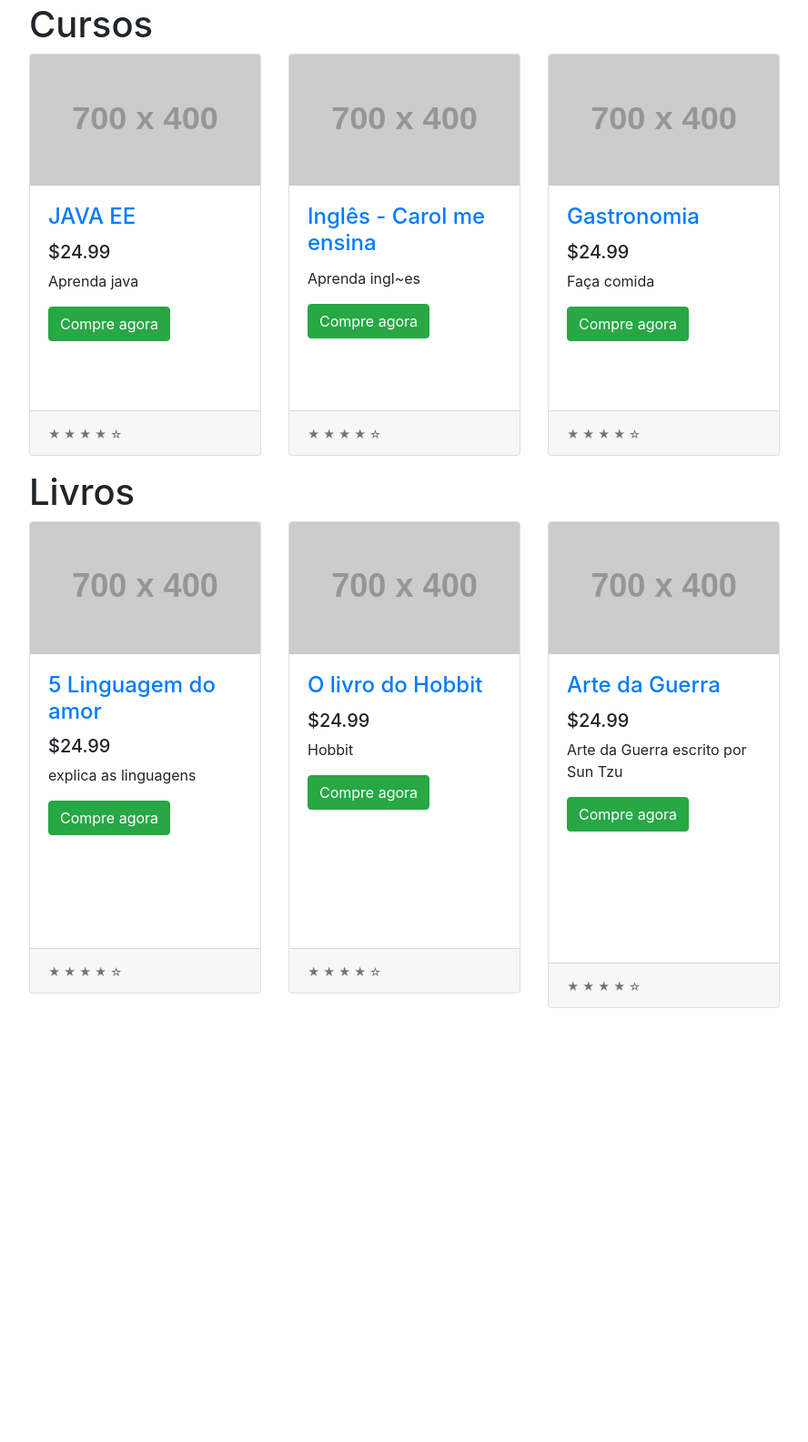
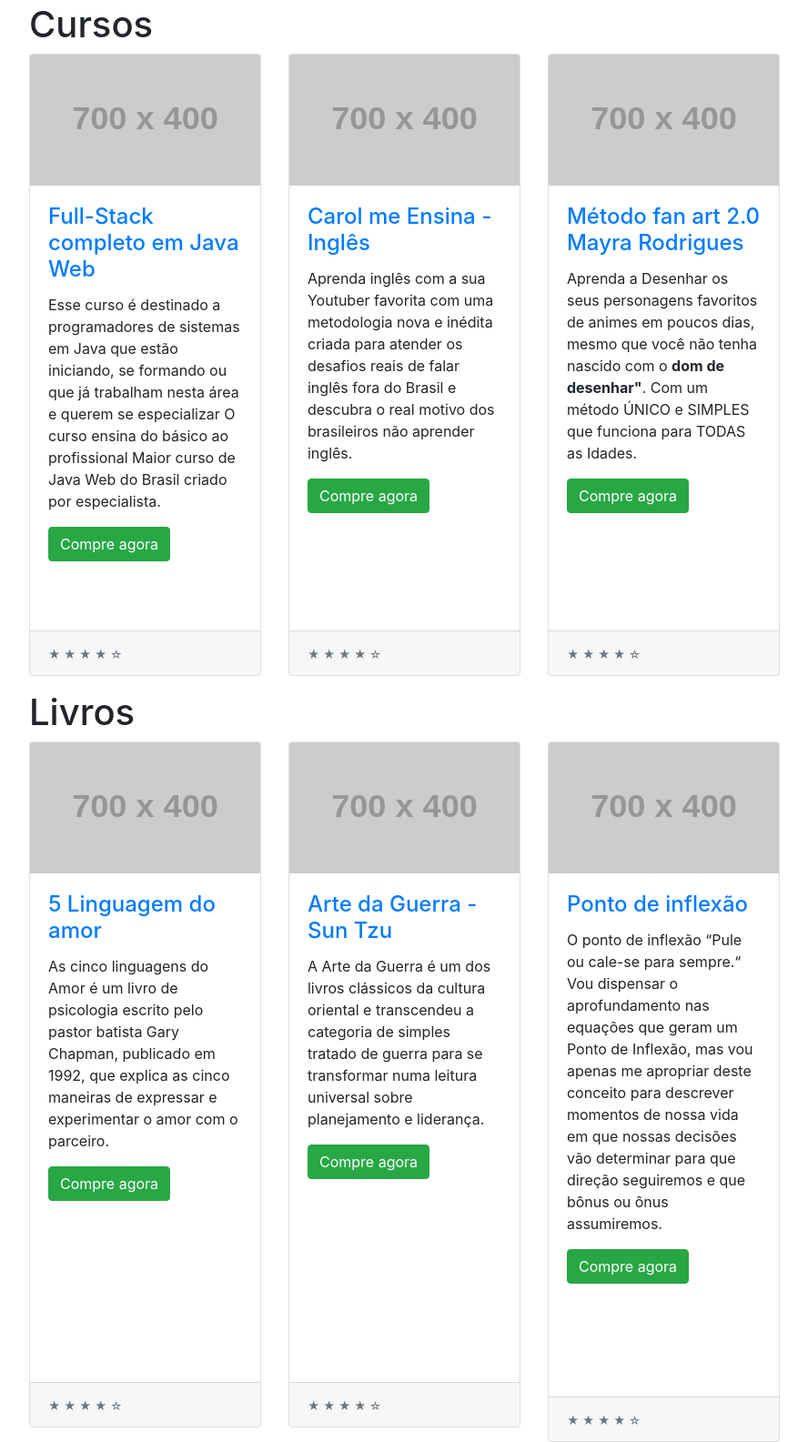
Before and after one commit to IltonBJSilva/layout-area-de-compras, a plain HTML site: page index.html in a window 1280 px wide. Shown: the part 366-1951 px from the top of the page at 91% size, without its empty margins (53-941 px from the left). Before the commit the page ends 1474 px from the top, so only its background shows below. Drawn offline with nearby package versions, Linux system fonts and the light colour scheme; placeholder pictures from the web are drawn by us.

Commit message:
Adiciona titulo dos cursos e descrição e botão que leva aos cursos

```diff
--- a/index.html
+++ b/index.html
@@ -1,7 +1,7 @@
 <!DOCTYPE html>
 <html>
     <head>
-        <title>Bootstrap Example</title>
+        <title>Loja</title>
         <meta name="viewport" content="width=device-width, initial-scale=1">
         <link rel="stylesheet" href="https://maxcdn.bootstrapcdn.com/bootstrap/4.4.1/css/bootstrap.min.css">
         <script src="https://ajax.googleapis.com/ajax/libs/jquery/3.4.1/jquery.min.js"></script>
@@ -53,11 +53,17 @@
                       <div class="card-body">
 
                         <h4 class="card-title">
-                          <a href="#">JAVA EE</a>
+                          <a target="_blank" href="#">Full-Stack completo em Java Web
+                            </a>
                         </h4>
-                        <h5>$24.99</h5>
-                        <p class="card-text">Aprenda java</p>
-                        <button type="button" class="btn btn-success">Compre agora</button>
+                        <p class="card-text">Esse curso é destinado a programadores de sistemas
+                                             em Java que estão iniciando, se formando ou que já
+                                             trabalham nesta área e querem se especializar
+                                             O curso ensina do básico ao profissional Maior
+                                             curso de Java Web do Brasil criado por especialista.</p>
+                        <form target="_blank" action="http://bit.ly/CursoJavaFULLSTACK">
+                          <input target="_blank" class="btn btn-success" type="submit" value="Compre agora" />
+                      </form>
                       </div>
                       <div class="card-footer">
                         <small class="text-muted">&#9733; &#9733; &#9733; &#9733; &#9734;</small>
@@ -71,10 +77,17 @@
                       <a href="#"><img class="card-img-top" src="http://placehold.it/700x400" alt=""></a>
                       <div class="card-body">
                         <h4 class="card-title">
-                          <a href="#">Inglês - Carol me ensina</a>
+                          <a href="#">Carol me Ensina - Inglês</a>
                         </h4>
-                        <p class="card-text">Aprenda ingl~es</p>
-                        <button type="button" class="btn btn-success">Compre agora</button>
+                        <p class="card-text">Aprenda inglês com a sua Youtuber favorita
+                                            com uma metodologia nova e inédita criada para
+                                            atender os desafios reais de falar inglês fora do Brasil
+                                            e descubra o real motivo dos brasileiros não aprender inglês.
+                        </p>
+
+                        <form target="_blank" action="http://bit.ly/MeEnsinaIngles">
+                          <input target="_blank" class="btn btn-success" type="submit" value="Compre agora" />
+                      </form>
                     </div>
                       <div class="card-footer">
                         <small class="text-muted">&#9733; &#9733; &#9733; &#9733; &#9734;</small>
@@ -88,11 +101,16 @@
                       <a href="#"><img class="card-img-top" src="http://placehold.it/700x400" alt=""></a>
                       <div class="card-body">
                         <h4 class="card-title">
-                          <a href="#">Gastronomia</a>
+                          <a href="#">Método fan art 2.0 Mayra Rodrigues</a>
                         </h4>
-                        <h5>$24.99</h5>
-                        <p class="card-text">Faça comida</p>
-                        <button type="button" class="btn btn-success">Compre agora</button>
+                        <p class="card-text">Aprenda a Desenhar os seus personagens
+                          favoritos de animes em poucos dias, mesmo que você não tenha
+                          nascido com o <b>dom de desenhar"</b>. Com um método ÚNICO e SIMPLES
+                          que funciona para TODAS as Idades.
+                          </p>
+                        <form target="_blank" action="http://bit.ly/metodo-fan-art-MayRod">
+                              <input target="_blank" class="btn btn-success" type="submit" value="Compre agora" />
+                        </form>
                       </div>
                       <div class="card-footer">
                         <small class="text-muted">&#9733; &#9733; &#9733; &#9733; &#9734;</small>
@@ -110,9 +128,12 @@
                         <h4 class="card-title">
                           <a href="#">5 Linguagem do amor</a>
                         </h4>
-                        <h5>$24.99</h5>
-                        <p class="card-text">explica as linguagens</p>
-                        <button type="button" class="btn btn-success">Compre agora</button>
+                        <p class="card-text">As cinco linguagens do Amor é um livro de psicologia escrito
+                                              pelo pastor batista Gary Chapman, publicado em 1992, que explica
+                                              as cinco maneiras de expressar e experimentar o amor com o parceiro.</p>
+                        <form target="_blank" action="https://amzn.to/38Ih2eG">
+                          <input target="_blank" class="btn btn-success" type="submit" value="Compre agora" />
+                        </form>
                       </div>
                       <div class="card-footer">
                         <small class="text-muted">&#9733; &#9733; &#9733; &#9733; &#9734;</small>
@@ -127,11 +148,16 @@
                       <a href="#"><img class="card-img-top" src="http://placehold.it/700x400" alt=""></a>
                       <div class="card-body">
                         <h4 class="card-title">
-                          <a href="#">O livro do Hobbit</a>
+                          <a href="#">Arte da Guerra - Sun Tzu</a>
                         </h4>
-                        <h5>$24.99</h5>
-                        <p class="card-text">Hobbit</p>
-                        <button type="button" class="btn btn-success">Compre agora</button>
+                        <p class="card-text">A Arte da Guerra é um dos livros clássicos da cultura
+                                             oriental e transcendeu a categoria de simples tratado de
+                                             guerra para se transformar numa leitura universal sobre planejamento
+                                             e liderança.
+                        </p>
+                        <form target="_blank" action="https://amzn.to/34ntRHJ">
+                          <input target="_blank" class="btn btn-success" type="submit" value="Compre agora" />
+                        </form>
                       </div>
                       <div class="card-footer">
                         <small class="text-muted">&#9733; &#9733; &#9733; &#9733; &#9734;</small>
@@ -146,11 +172,15 @@
                       <a href="#"><img class="card-img-top" src="http://placehold.it/700x400" alt=""></a>
                       <div class="card-body">
                         <h4 class="card-title">
-                          <a href="#">Arte da Guerra</a>
+                          <a href="#">Ponto de inflexão</a>
                         </h4>
-                        <h5>$24.99</h5>
-                        <p class="card-text">Arte da Guerra escrito por Sun Tzu</p>
-                        <button type="button" class="btn btn-success">Compre agora</button>
+                        <p class="card-text"> O ponto de inflexão “Pule ou cale-se para sempre.“ Vou dispensar o aprofundamento nas equações que geram
+                                              um Ponto de Inflexão, mas vou apenas me apropriar deste conceito para descrever momentos
+                                              de nossa vida em que nossas decisões vão determinar para que direção seguiremos e que bônus
+                                              ou ônus assumiremos.</p>
+                        <form target="_blank" action="https://amzn.to/2M2Tdoe">
+                          <input target="_blank" class="btn btn-success" type="submit" value="Compre agora" />
+                        </form>
                       </div>
                       <div class="card-footer">
                         <small class="text-muted">&#9733; &#9733; &#9733; &#9733; &#9734;</small>
```
